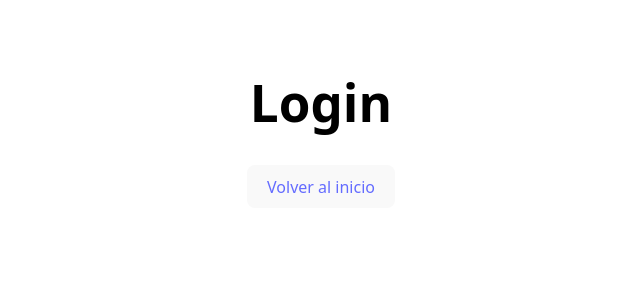
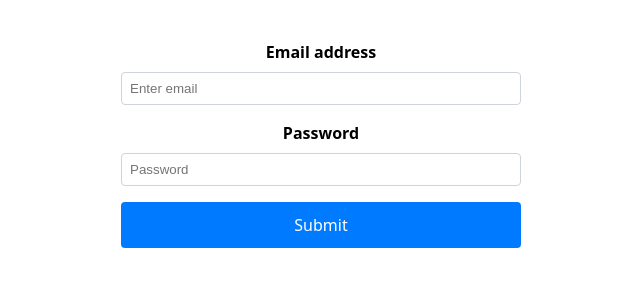
Before and after one commit to FeliPerdao/Ecommerce-en-React, a React (Vite) app: page /login in a window 1280 px wide. Shown: the top 300 px of the page, without its empty margins (319-959 px from the left). Built offline with nearby package versions, Linux system fonts and the light colour scheme.

Commit message:
fix: Correción en el useContext de DetalleProducto.jsx y funcionamiento del useAuth

```diff
--- a/src/componets/DetalleProductos.jsx
+++ b/src/componets/DetalleProductos.jsx
@@ -1,8 +1,10 @@
 import React from "react";
 import { useParams } from "react-router-dom";
 import { Link } from "react-router-dom";
+import { useProducts } from "../context/ProductsContext";
 
-const DetalleProductos = ({ productos }) => {
+const DetalleProductos = () => {
+  const { productos } = useProducts();
   const { id } = useParams();
 
   const product = productos.find((producto) => producto.id == id);
--- a/src/componets/estaticos/Header.jsx
+++ b/src/componets/estaticos/Header.jsx
@@ -11,7 +11,6 @@ const Header = () => {
   const { isAuthenticated, setIsAuthenticated } = useAuth();
   const location = useLocation();
 
-
   return (
     <header>
       <div
@@ -23,7 +22,7 @@ const Header = () => {
           padding: "0 20px",
         }}
       >
-        <label
+        {/* <label
           style={{
             display: "flex",
             alignItems: "center",
@@ -36,8 +35,21 @@ const Header = () => {
             onChange={(e) => setIsAuthenticated(e.target.checked)}
           />
           Administrador
-        </label>
+        </label> */}
         <ThemeSetter />
+        {isAuthenticated ? (
+          <button
+            onClick={() => {
+              setIsAuthenticated(false);
+            }}
+          >
+            Logout
+          </button>
+        ) : (
+          <Link to="/login">
+            <button>Login</button>
+          </Link>
+        )}
       </div>
       <nav>
         <ul>
--- a/src/pages/GaleriaDeProductos.jsx
+++ b/src/pages/GaleriaDeProductos.jsx
@@ -11,13 +11,13 @@ const GaleriaDeProductos = () => {
     categorias,
     handleCheckboxChange,
     selectedCategories,
-    setIsGaleria
+    setIsGaleria,
   } = useProducts();
 
   useEffect(() => {
     setIsGaleria(true);
     return () => setIsGaleria(false); // Resetea isGaleria cuando el componente es desmontado.
-  },[]);
+  }, []);
 
   return (
     <>
--- a/src/pages/Login.jsx
+++ b/src/pages/Login.jsx
@@ -1,13 +1,135 @@
-import React from 'react'
-import { Link } from 'react-router-dom'
+import React, { useState, useContext } from "react";
+import { Link } from "react-router-dom";
+/* import { CartContext } from '../context/CartContext'
+import { ProductsContext } from '../context/ProductsContext'*/
+import { useNavigate } from "react-router-dom";
+import { useAuth } from "../context/AuthContext";
 
 const Login = () => {
+  const { setIsAuthenticated } = useAuth();
+
+  const [email, setEmail] = useState("");
+  const [password, setPassword] = useState("");
+  const [error, setError] = useState({});
+  const navigate = useNavigate();
+
+  const handleSubmit = async (e) => {
+    e.preventDefault(); // Prevenir el comportamiento por defecto del formulario
+    let validationErrors = {};
+    if (!email) validationErrors.email = "El email es obligatorio";
+    if (!password) validationErrors.password = "La contraseña es obligatoria";
+
+    if (Object.keys(validationErrors).length > 0) {
+      setError(validationErrors);
+      return;
+    }
+
+    try {
+      const res = await fetch("data/users.json");
+      const users = await res.json();
+
+      const foundUser = users.find( //Busca si hay usuario y password en user.json
+        (user) => user.email === email && user.password === password
+      );
+
+      if (!foundUser) {
+        setError({ email: "Credenciales inválidas" });
+      } else {
+        if (foundUser.role === "admin") {
+          setIsAuthenticated(true);
+          navigate("/admin");
+        } else {
+          navigate("/");
+        }
+      }
+    } catch (err) {
+      setError({ email: "Error al iniciar sesión, intente más tarde" });
+    }
+  };
+
   return (
-    <div>
-      <h1>Login</h1>
-      <button><Link to='/'>Volver al inicio</Link></button>
-    </div>
-  )
-}
+    <form
+      onSubmit={handleSubmit}
+      style={{
+        display: "flex",
+        flexDirection: "column",
+        gap: "1rem",
+        width: "400px",
+        margin: "auto",
+      }}
+    >
+      <div style={{ display: "flex", flexDirection: "column" }}>
+        <label
+          htmlFor="formBasicEmail"
+          style={{ marginBottom: "0.5rem", fontWeight: "bold" }}
+        >
+          Email address
+        </label>
+        <input
+          id="formBasicEmail"
+          type="email"
+          placeholder="Enter email"
+          value={email}
+          onChange={(e) => setEmail(e.target.value)}
+          style={{
+            padding: "0.5rem",
+            borderRadius: "0.25rem",
+            border: `1px solid ${error.email ? "red" : "#ced4da"}`,
+          }}
+        />
+        {error.email && (
+          <div
+            style={{ color: "red", fontSize: "0.875rem", marginTop: "0.25rem" }}
+          >
+            {error.email}
+          </div>
+        )}
+      </div>
 
-export default Login
+      <div style={{ display: "flex", flexDirection: "column" }}>
+        <label
+          htmlFor="formBasicPassword"
+          style={{ marginBottom: "0.5rem", fontWeight: "bold" }}
+        >
+          Password
+        </label>
+        <input
+          id="formBasicPassword"
+          type="password"
+          placeholder="Password"
+          value={password}
+          onChange={(e) => setPassword(e.target.value)}
+          style={{
+            padding: "0.5rem",
+            borderRadius: "0.25rem",
+            border: `1px solid ${error.password ? "red" : "#ced4da"}`,
+          }}
+        />
+        {error.password && (
+          <div
+            style={{ color: "red", fontSize: "0.875rem", marginTop: "0.25rem" }}
+          >
+            {error.password}
+          </div>
+        )}
+      </div>
+
+      <button
+        type="submit"
+        style={{
+          padding: "0.75rem",
+          borderRadius: "0.25rem",
+          backgroundColor: "#007bff",
+          color: "white",
+          border: "none",
+          cursor: "pointer",
+          fontSize: "1rem",
+        }}
+      >
+        Submit
+      </button>
+    </form>
+  );
+};
+
+export default Login;
```
Also changed, not shown: public/data/users.json (added, +12 -0 lines).
